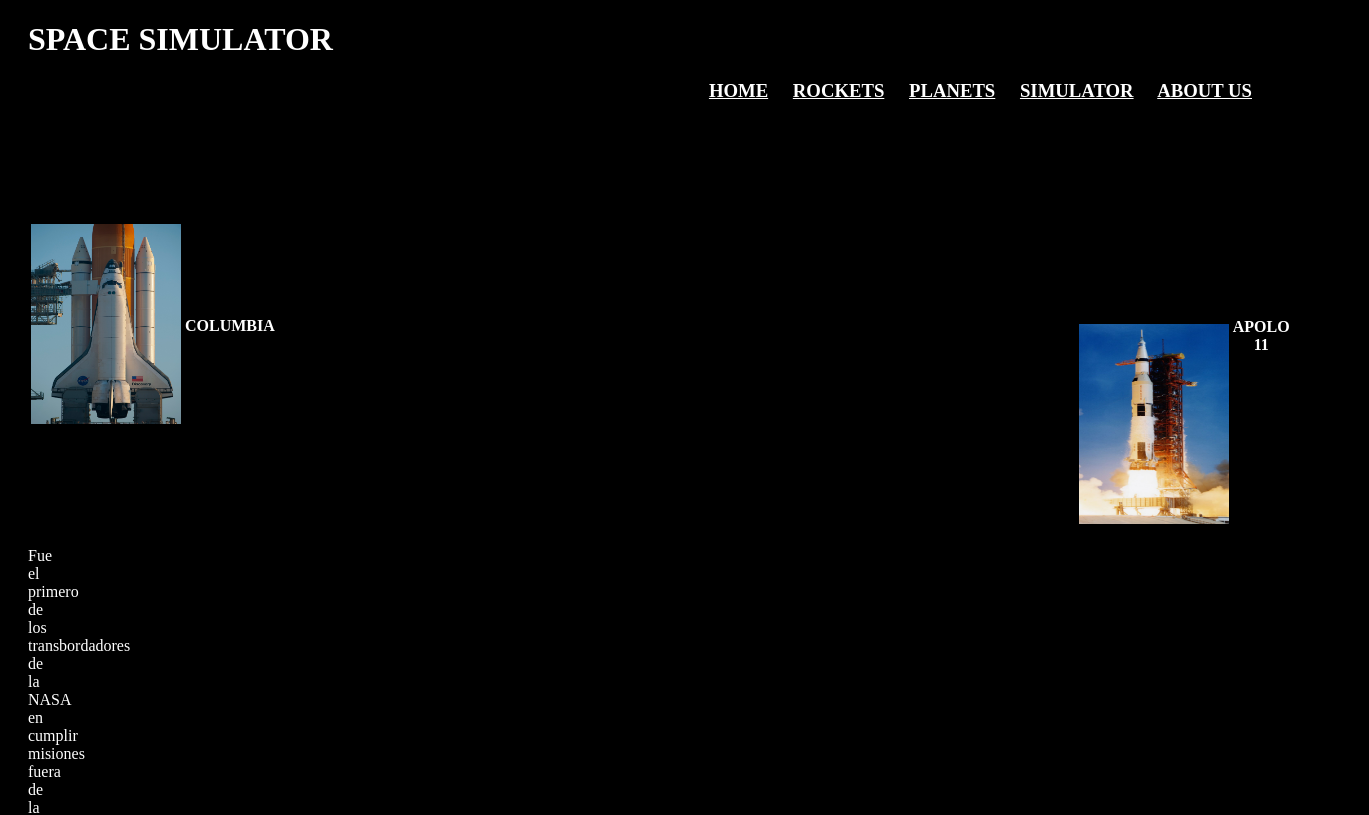
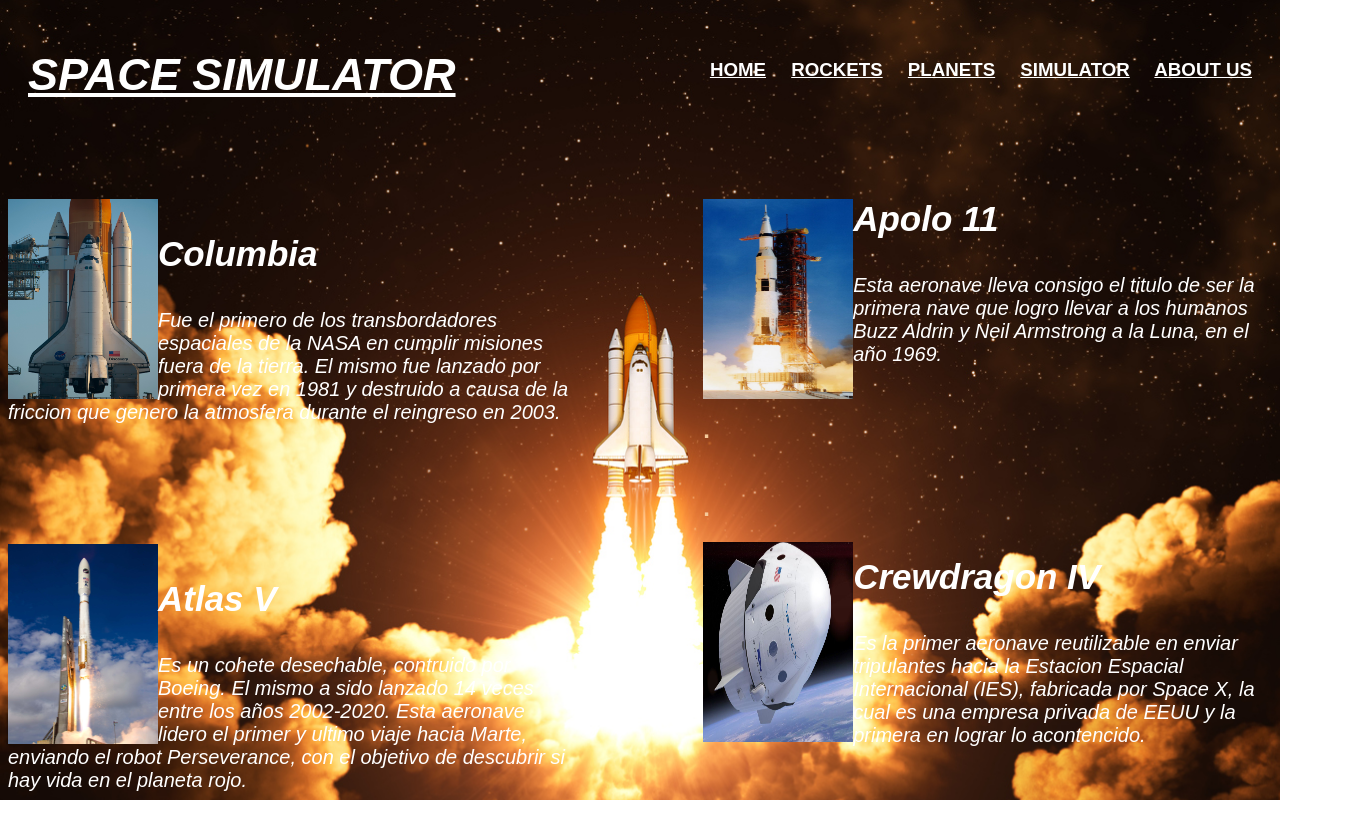
Before and after one commit to UCC-LabCompu2/proyecto2022-ganame-bertinetti, a plain HTML site: page rockets.html in a window 1280 px wide. Shown: the top 815 px of the page, 1369 px wide, since content can reach past the window. Drawn offline with Linux system fonts and the light colour scheme.

Commit message:
Se modifico (index, rockets, y stylesheet), para poder optimizar lo que seria el codigo y para tambien poder darle una mayor prolijidad a lo que seria la pagina en general. Ademas, tambien se agrego informacion extra

```diff
--- a/SpaceSimulator.css
+++ b/SpaceSimulator.css
@@ -1,3 +1,4 @@
+
 .bColor{
   background-color: black;
 }
@@ -6,48 +7,79 @@
   background-image: url("imagenes/ss1.jpg");
   background-size: cover;
 }
+
+
+body{
+  font-family: 'MuseoModerno', cursive;
+  font-family: 'Rubik', sans-serif;
+}
+
+
 .header{
+  float: left;
   color: white;
   margin-left: 20px;
+  font-size: 45px;
+  font-style: italic;
+  text-decoration: underline;
 }
 #menuAlign{
+  padding-top: 40px;
   text-align: right;
 }
-#menu{
+#menu:link, #menu:visited{
   color: white;
-  margin-right: 20px ;
+  margin-right: 20px;
 }
-.sub1{
+#menu:hover{
+  font-size: 15px;
+}
+#menu:active{
+  font-weight: bolder;
+}
+
+
+.sub_home{
+  padding-top: 100px;
   color: white;
   text-align:right;
-  margin-top: 50px;
-  margin-right:600px;
+  margin-right:220px;
+  font-size: 35px;
+  font-style: italic;
 }
-.parrafo1{
+.parrafo_home{
   color: white;
   text-align: -moz-right;
   margin-right: 20px;
-  margin-left: 950px;
+  margin-left: 1200px;
+  font-size: 20px;
+  font-style: oblique;
 }
 
-.tablaH{
-  color: white;
-  margin-left: 20px;
+.columna1 {
+  padding-top: 100px;
+  width: 45%;
+}
+.columna2 {
+  float: right;
+  padding-top: 65px;
+  width: 45%;
 }
 
-.tablaB{
-  color:white;
-  margin-left: 20px;
-  margin-right: 1400px;
+.imagenes_columnas{
+  float: left;
 }
-
-.tablaH1{
-  margin-top: 200px;
-  margin-left: 800px;
+.sub_columnas{
+  color: white;
+  font-size: 35px;
+  font-style: italic;
 }
-
-.tablaB1{
+.parrafo_columnas{
   color: white;
-  margin-left: 1070px;
-  margin-right: 350px;
+  font-size: 20px;
+  font-style: oblique;
 }
+.debugger{
+  color: #f5ca9a;
+  padding-top: 30px;
+}
--- a/rockets.html
+++ b/rockets.html
@@ -6,7 +6,7 @@
   <link href="SpaceSimulator.css" type="text/css" rel="stylesheet">
 </head>
 
-<body class="bColor"
+<body class="background-index"
 <header>
   <h1 class="header">SPACE SIMULATOR</h1>
 </header>
@@ -19,40 +19,43 @@
     <a href="about_us.html" id="menu">ABOUT US</a>
   </h3>
 </nav>
+<article class="columna2">
+  <div>
+    <img src="imagenes/apolo%2011.jpg" width="150" height="200" class="imagenes_columnas">
+    <h3 class="sub_columnas">Apolo 11</h3>
+    <p class="parrafo_columnas">
+      Esta aeronave lleva consigo el titulo de ser la primera nave que logro llevar a los humanos Buzz Aldrin y Neil Armstrong a la Luna, en el año 1969.
+    </p>
+  </div>
+  <div>
+    <h1 class="debugger">.</h1><h1 class="debugger">.</h1>
+    <img src="imagenes/2004crewdragon-943045.jpg" width="150" height="200" class="imagenes_columnas">
+    <h3 class="sub_columnas">Crewdragon IV</h3>
+    <p class="parrafo_columnas">
+      Es la primer aeronave reutilizable en enviar tripulantes hacia la Estacion Espacial Internacional (IES), fabricada por Space X, la cual es una
+      empresa privada de EEUU y la primera en lograr lo acontencido.
+    </p>
+  </div>
+</article>
 <nav>
-  <table>
-    <thead>
-    <th><img src="imagenes/columbia.jpg" width="150" height="200" class="tablaH"></th>
-    <th class="tablaH">COLUMBIA</th>
-    <th class="tablaH1"><img src="imagenes/apolo%2011.jpg" width="150" height="200" class="tablaH1"></th>
-    <th class="tablaH"> <h1></h1> APOLO 11</th>
-    </thead>
-  </table>
-  <p class="tablaB">
-    Fue el primero de los transbordadores de la NASA en cumplir misiones fuera de la tierra. Lanzado por primera vez en
-    1981 y destruido por el reingreso de la atmosfera en 2003.
-  </p>
-  <p class="tablaB1">
-    Esta aeronave lleva consigo el titulo de la primera de la 5ta misión tripulada en tener éxito al llevar al Armstrong y Aldrin a la Luna en 1969.
-  </p>
-</nav>
-<nav>
-  <table>
-    <thead>
-    <th><img src="imagenes/atlasv.jpg" width="150" height="200" class="tablaH"></th>
-    <th class="tablaH">ATLAS V</th>
-    <th><img src="imagenes/2004crewdragon-943045.jpg" width="200" height="150" class="tablaH1"></th>
-    <th class="tablaH"><h1></h1>CREWDRAGON IV</th>
-    </thead>
-  </table>
-  <p class="tablaB">
-    Es un cohete desechable, construido por Boeing, el mismo a sido lanzado 14 veces desde el 2002-2020, Esta aeronave
-    lidero el primer y ultimo viaje hacia Marte, enviando el robot Perseverance, con el objetivo de descubrir si hay vida en el planeta rojo.
-  </p>
-  <p class="tablaB1">
-    Es la primer aeronave reutilizable en enviar tripulantes hacia la estacion espacial internacional, fabricada por spacex una empresa
-    privada de EEUU y la primera en lograr lo acontecido.
-  </p>
+  <div class="columna1">
+    <img src="imagenes/columbia.jpg" width="150" height="200" class="imagenes_columnas">
+    <h3 class="sub_columnas">Columbia</h3>
+    <p class="parrafo_columnas">
+      Fue el primero de los transbordadores espaciales de la NASA en cumplir misiones fuera de la tierra. El mismo fue lanzado por primera vez en 1981
+      y destruido a causa de la friccion que genero la atmosfera durante el reingreso en 2003.
+    </p>
+  </div>
+  <div class="columna1">
+    <img src="imagenes/atlasv.jpg" width="150" height="200" class="imagenes_columnas">
+    <h3 class="sub_columnas">Atlas V</h3>
+    <p class="parrafo_columnas">
+      Es un cohete desechable, contruido por Boeing. El mismo a sido lanzado 14 veces entre los años 2002-2020. Esta aeronave lidero el primer y ultimo
+      viaje hacia Marte, enviando el robot Perseverance, con el objetivo de descubrir si hay vida en el planeta rojo.
+    </p>
+  </div>
+
+
 </nav>
 
 </body>
```
Also changed, not shown: index.html (+8 -7 lines).
